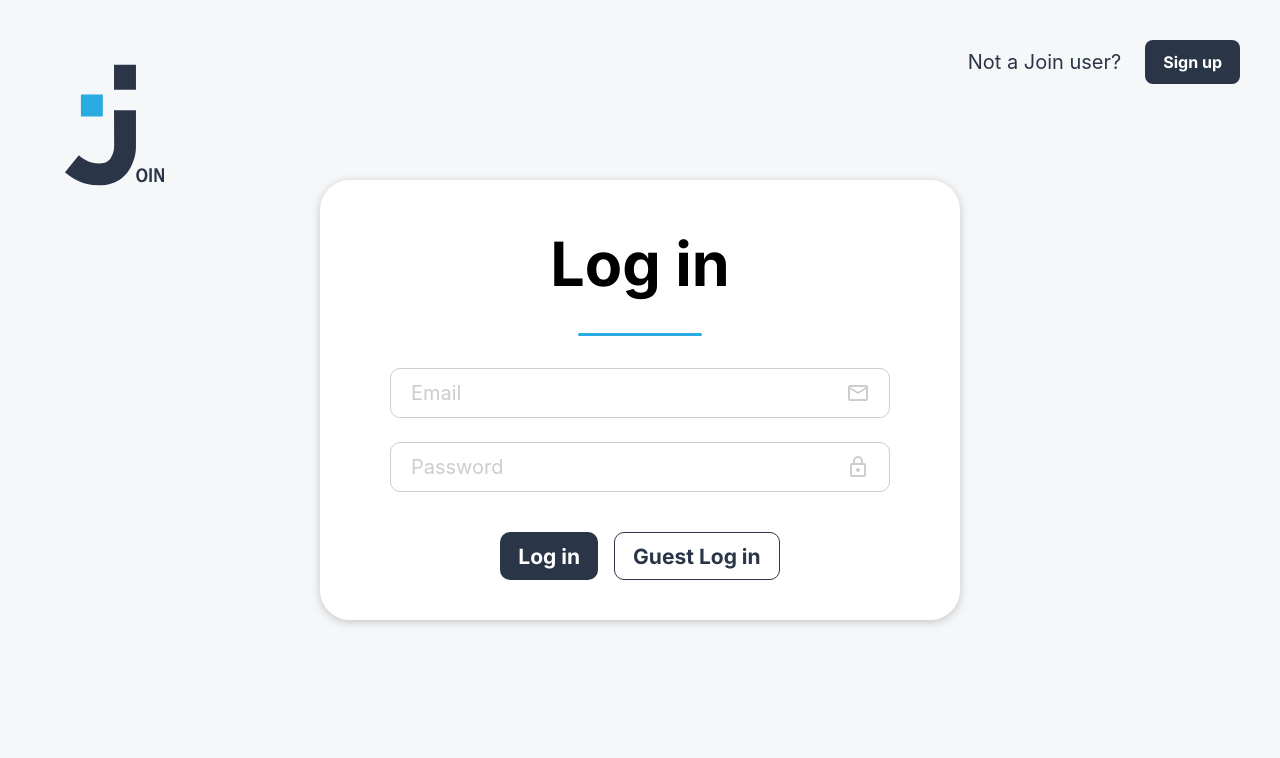
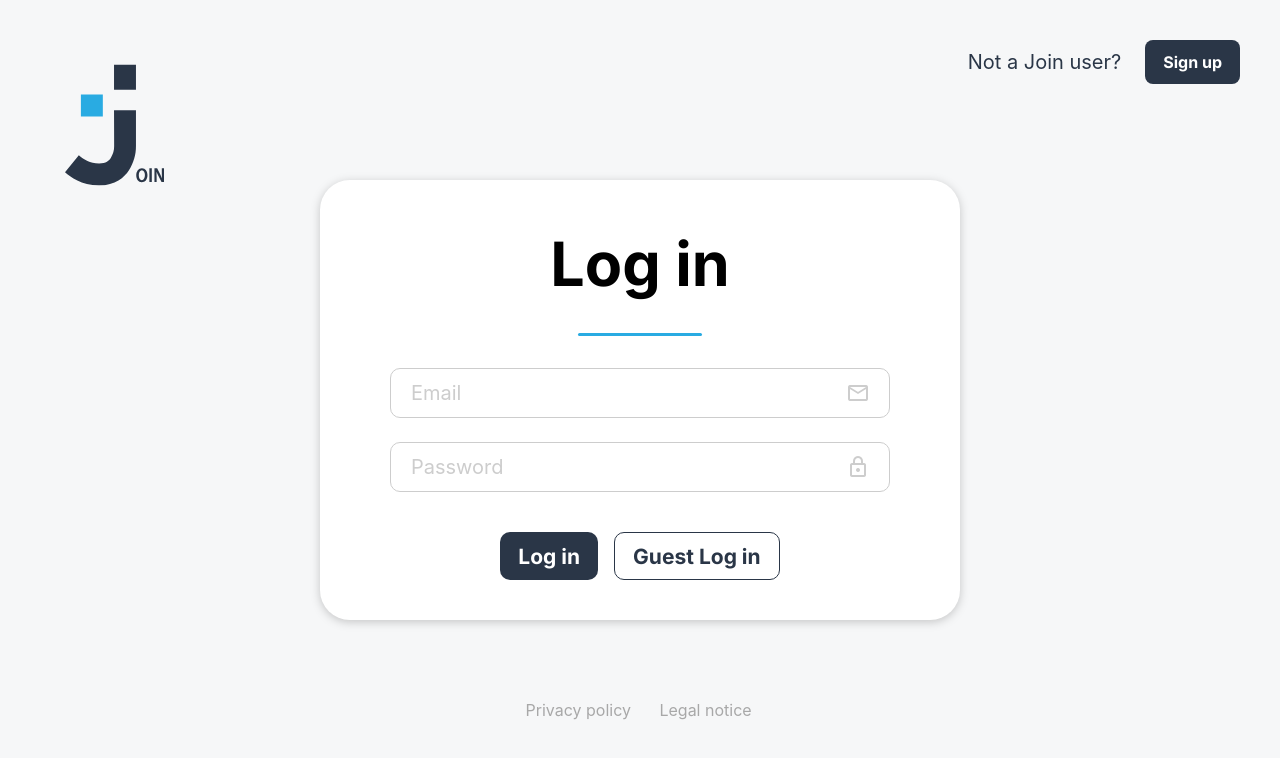
Before and after one commit to NadineJuliana/Join-Project, an Angular app: page /login in a window 1280 px wide. Shown: the top 758 px of the page. Built offline with nearby package versions, Linux system fonts and the light colour scheme; no server answers; a web font is replaced by a local one.

Commit message:
Add legal links to landing page and update styles for legal section

```diff
--- a/src/app/features/auth/page/landing-page/landing-page.component.html
+++ b/src/app/features/auth/page/landing-page/landing-page.component.html
@@ -29,4 +29,11 @@
     src="Join Logo.svg"
     alt="Join Logo"
   />
+
+  <div class="legal">
+    <a routerLink="/privacy-policy" data-text="Privacy policy"
+      >Privacy policy</a
+    >
+    <a routerLink="/legal-notice" data-text="Legal notice">Legal notice</a>
+  </div>
 </section>
--- a/src/app/features/auth/page/landing-page/landing-page.component.scss
+++ b/src/app/features/auth/page/landing-page/landing-page.component.scss
@@ -100,6 +100,40 @@
   }
 }
 
+.legal {
+  position: fixed;
+  bottom: 0;
+  width: 100%;
+  padding: 80px;
+  display: flex;
+  justify-content: center;
+  gap: 24px;
+  opacity: 0;
+  animation: fade-in-down 300ms ease-out 420ms forwards;
+
+  > a {
+    // height: 24px;
+    // width: 120px;
+    position: relative;
+    color: var(--gray);
+    // font-variation-settings: "wght" 400;
+  }
+
+  ::before {
+    content: attr(data-text);
+    font-weight: 700;
+    visibility: hidden;
+    display: block;
+    height: 0;
+    overflow: hidden;
+  }
+
+  :hover {
+    color: var(--accent);
+    font-weight: 700;
+  }
+}
+
 @media (max-width: $bp-md) {
   .landing-intro-bg {
     position: fixed;
--- a/src/app/features/auth/page/landing-page/landing-page.component.ts
+++ b/src/app/features/auth/page/landing-page/landing-page.component.ts
@@ -1,11 +1,11 @@
 import { Component } from '@angular/core';
-import { Router } from '@angular/router';
+import { Router, RouterLink } from '@angular/router';
 import { LoginFormComponent } from '../../components/login-form/login-form.component';
 import { SignupFormComponent } from '../../components/signup-form/signup-form.component';
 
 @Component({
   selector: 'app-landing-page',
-  imports: [LoginFormComponent, SignupFormComponent],
+  imports: [LoginFormComponent, SignupFormComponent, RouterLink],
   templateUrl: './landing-page.component.html',
   styleUrl: './landing-page.component.scss',
 })
```
